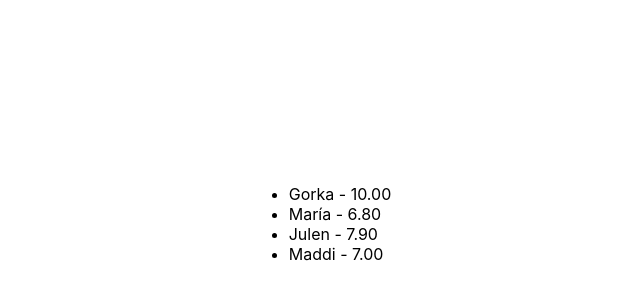
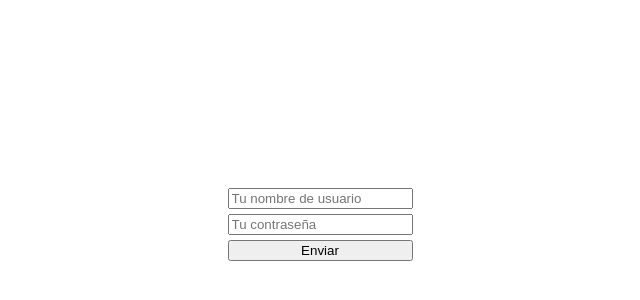
Before and after one commit to gorkavillara/imagina-formacion-react, a React (Create React App) app: page / in a window 1280 px wide. Shown: the part 176-476 px from the top of the page, without its empty margins (320-960 px from the left). Built offline with nearby package versions, Linux system fonts and the light colour scheme.

Commit message:
🔍 Añadimos validaciones con yup

```diff
--- a/package.json
+++ b/package.json
@@ -6,11 +6,13 @@
     "@testing-library/jest-dom": "^5.16.5",
     "@testing-library/react": "^13.4.0",
     "@testing-library/user-event": "^13.5.0",
+    "formik": "^2.2.9",
     "react": "^18.2.0",
     "react-dom": "^18.2.0",
     "react-scripts": "5.0.1",
     "sass": "^1.57.1",
-    "web-vitals": "^2.1.4"
+    "web-vitals": "^2.1.4",
+    "yup": "^0.32.11"
   },
   "scripts": {
     "start": "react-scripts start",
--- a/src/App.js
+++ b/src/App.js
@@ -21,11 +21,12 @@ import {
   StyledComponents,
   Sass,
 } from "./styles"
+import FormulariosFormik from "./FormulariosFormik"
 
 function App() {
   return (
     <div className="App">
-      <ListasEnReact />
+      <FormulariosFormik />
     </div>
   )
 }
--- /dev/null
+++ b/src/FormulariosFormik.jsx
@@ -0,0 +1,50 @@
+import React from "react"
+import { Formik, Field, Form } from "formik"
+import * as Yup from "yup"
+
+const FormulariosFormik = () => {
+  const valSchema = Yup.object().shape({
+    username: Yup.string()
+      .min(2, "Nombre de usuario demasiado corto")
+      .required("Campo obligatorio"),
+    password: Yup.string()
+      .min(2, "Contraseña demasiado corta")
+      .required("Campo obligatorio"),
+  })
+
+  return (
+    <Formik
+      initialValues={{
+        username: "",
+        password: "",
+      }}
+      validationSchema={valSchema}
+      onSubmit={(values) => console.log(values)}
+    >
+      {({ errors, touched }) => (
+        <Form style={{ display: "flex", flexDirection: "column", gap: "5px" }}>
+          <Field
+            id="username"
+            name="username"
+            placeholder="Tu nombre de usuario"
+          />
+          {errors.username
+            && touched.username
+              && <span style={{color: "red"}}>
+                  {errors.username}
+                </span>}
+          <Field
+            type="password"
+            id="password"
+            name="password"
+            placeholder="Tu contraseña"
+            />
+          {errors.password && touched.password && <span style={{color: "red"}}>{errors.password}</span>}
+          <button type="submit">Enviar</button>
+        </Form>
+      )}
+    </Formik>
+  )
+}
+
+export default FormulariosFormik
--- a/src/views/ListasEnReact.jsx
+++ b/src/views/ListasEnReact.jsx
@@ -9,8 +9,8 @@ const ListasEnReact = () => {
   ]
   return (
     <ul>
-      {listaAlumnos.map((alumno) => (
-        <li key={alumno.id}>
+      {listaAlumnos.map((alumno, index) => (
+        <li key={index}>
           {alumno.nombre} - {alumno.nota.toFixed(2)}
         </li>
       ))}
```
Also changed, not shown: 1 other file (tests, documents, lock files or other folders).
